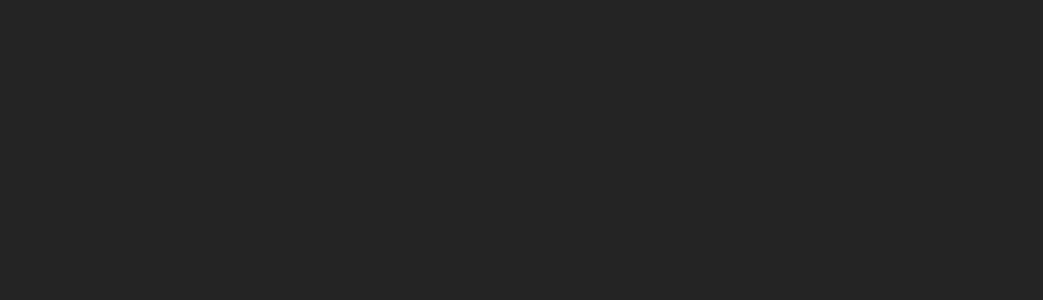
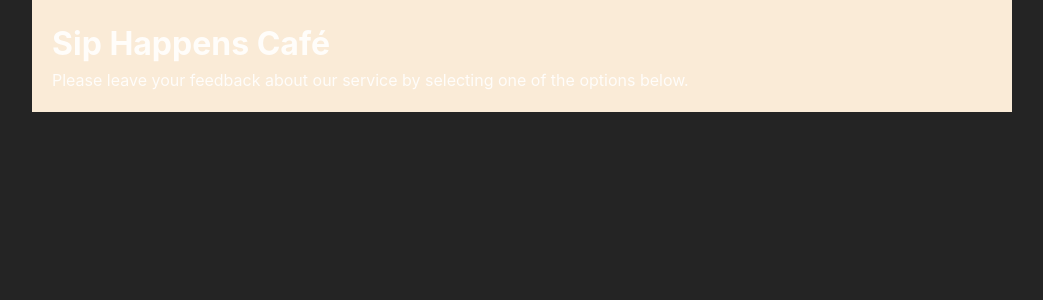
Before and after one commit to DorianDevUA/goit-react-hw-04-phonebook, a React (Vite) app: page / in a window 1280 px wide. Shown: the top 300 px of the page, without its empty margins (118-1161 px from the left). Built offline with nearby package versions, Linux system fonts and the light colour scheme.

Commit message:
Add start folders

```diff
--- a/src/components/App/App.jsx
+++ b/src/components/App/App.jsx
@@ -1,13 +1,15 @@
 import { Component } from 'react';
 import { Container } from './App.styled';
+import { Description } from '../Description/Description';
 
 export class App extends Component {
   state = { };
 
   render() {
     return (
-      <>
-      </>
+      <Container>
+        <Description />
+      </Container>
     );
   }
 }
--- /dev/null
+++ b/src/components/Description/Description.jsx
@@ -0,0 +1,8 @@
+export function Description() {
+  return (
+    <div>
+      <h1>Sip Happens Café</h1>
+      <p>Please leave your feedback about our service by selecting one of the options below.</p>
+    </div>
+  )
+}
--- /dev/null
+++ b/src/components/Description/index.js
@@ -0,0 +1 @@
+export * from './Description';
--- /dev/null
+++ b/src/components/FeedBack/index.js
@@ -0,0 +1 @@
+export * from './FeedBack';
--- /dev/null
+++ b/src/components/Options/index.js
@@ -0,0 +1 @@
+export * from './Options'
```
Also changed, not shown: src/components/Description/Description.styled.jsx (added), src/components/FeedBack/FeedBack.jsx (added), src/components/FeedBack/Feedback.styled.jsx (added), src/components/Options/Options.jsx (added), src/components/Options/Options.styled.jsx (added).
